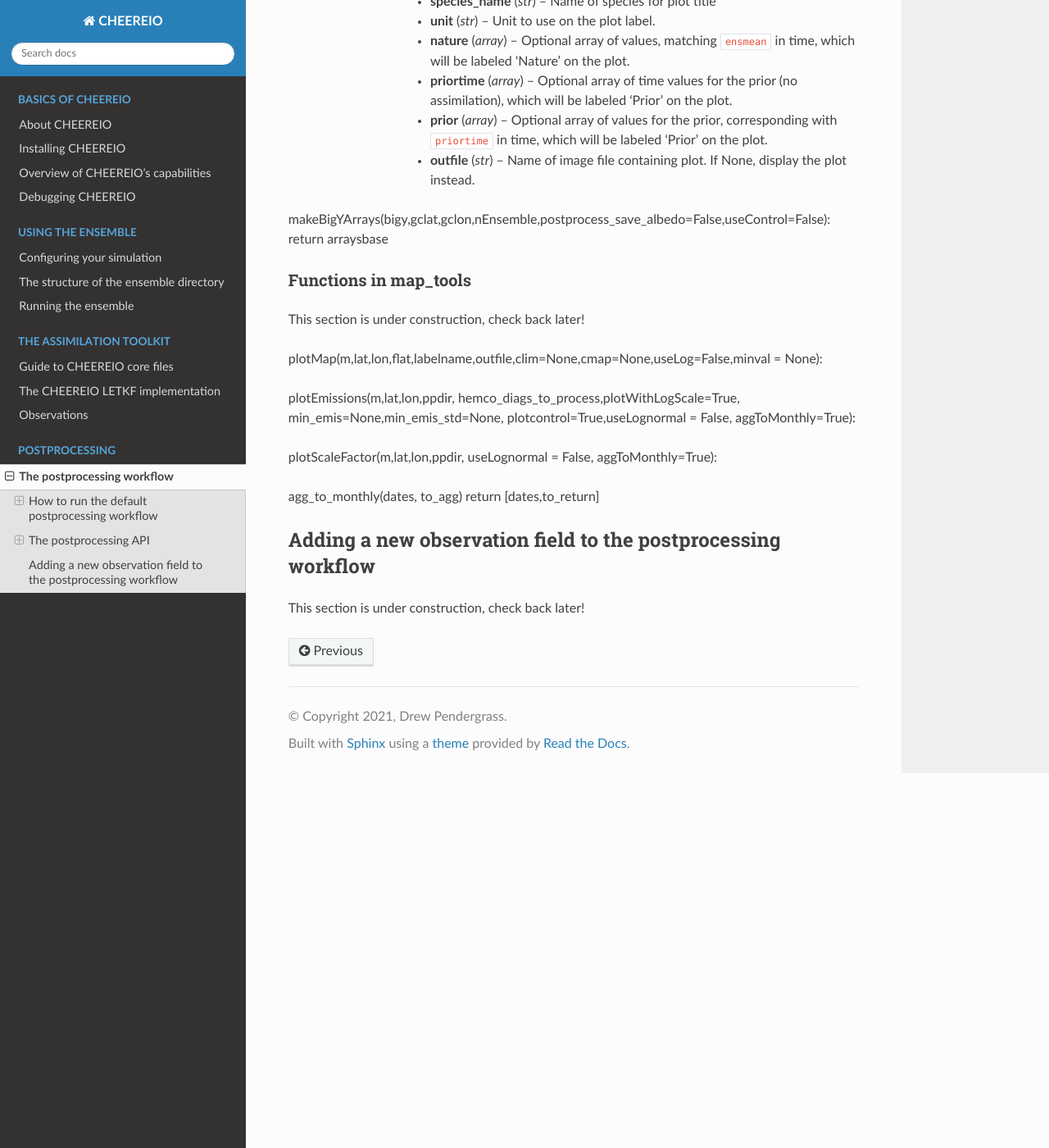
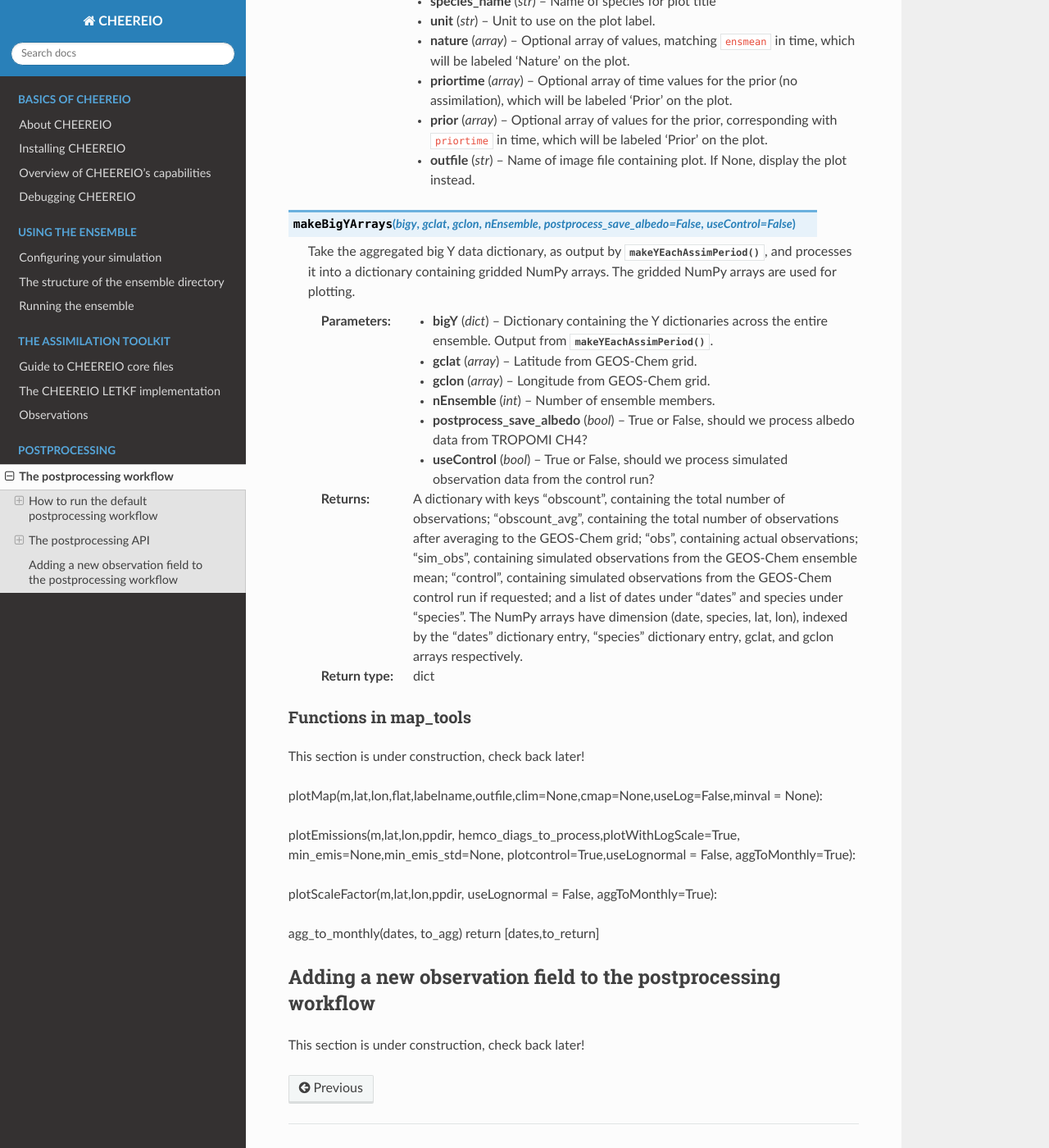
Before and after one commit to drewpendergrass/CHEEREIO, a Sphinx documentation site: the page built from docs/Postprocess-workflow.rst, in a window 1280 px wide and 1400 px high, scrolled down 5895 px. Shown: the whole window at 82% size. Built offline with Sphinx 7.4.7 and the Read the Docs theme 2.0.0, drawn with Linux system fonts in a browser that asks for light colours.

Commit message:
postprocess docs update

```diff
--- a/docs/Postprocess-workflow.rst
+++ b/docs/Postprocess-workflow.rst
@@ -187,9 +187,20 @@ Here is the documentation for the postprocessing toolkit. Users are especially l
    :param array prior: Optional array of values for the prior, corresponding with ``priortime`` in time, which will be labeled 'Prior' on the plot.
    :param str outfile: Name of image file containing plot. If None, display the plot instead.
 
+.. py:function:: makeBigYArrays(bigy,gclat,gclon,nEnsemble,postprocess_save_albedo=False,useControl=False)
 
-makeBigYArrays(bigy,gclat,gclon,nEnsemble,postprocess_save_albedo=False,useControl=False):
-return arraysbase
+   Take the aggregated big Y data dictionary, as output by :py:func:`makeYEachAssimPeriod`, and processes it into a dictionary containing gridded NumPy arrays. The gridded NumPy arrays are used for plotting.
+
+   :param dict bigY: Dictionary containing the Y dictionaries across the entire ensemble. Output from :py:func:`makeYEachAssimPeriod`.
+   :param array gclat: Latitude from GEOS-Chem grid.
+   :param array gclon: Longitude from GEOS-Chem grid.
+   :param int nEnsemble: Number of ensemble members.
+   :param bool postprocess_save_albedo: True or False, should we process albedo data from TROPOMI CH4?
+   :param bool useControl: True or False, should we process simulated observation data from the control run?
+   :return: A dictionary with keys "obscount", containing the total number of observations; "obscount_avg", containing the total number of observations after averaging to the GEOS-Chem grid; "obs", containing actual observations; "sim_obs", containing simulated observations from the GEOS-Chem ensemble mean; "control", containing simulated observations from the GEOS-Chem control run if requested; and a list of dates under "dates" and species under "species". The NumPy arrays have dimension (date, species, lat, lon), indexed by the "dates" dictionary entry, "species" dictionary entry, gclat, and gclon arrays respectively.
+   :rtype: dict
+
+
 
 Functions in map_tools
 ~~~~~~~~~~~~~
```
